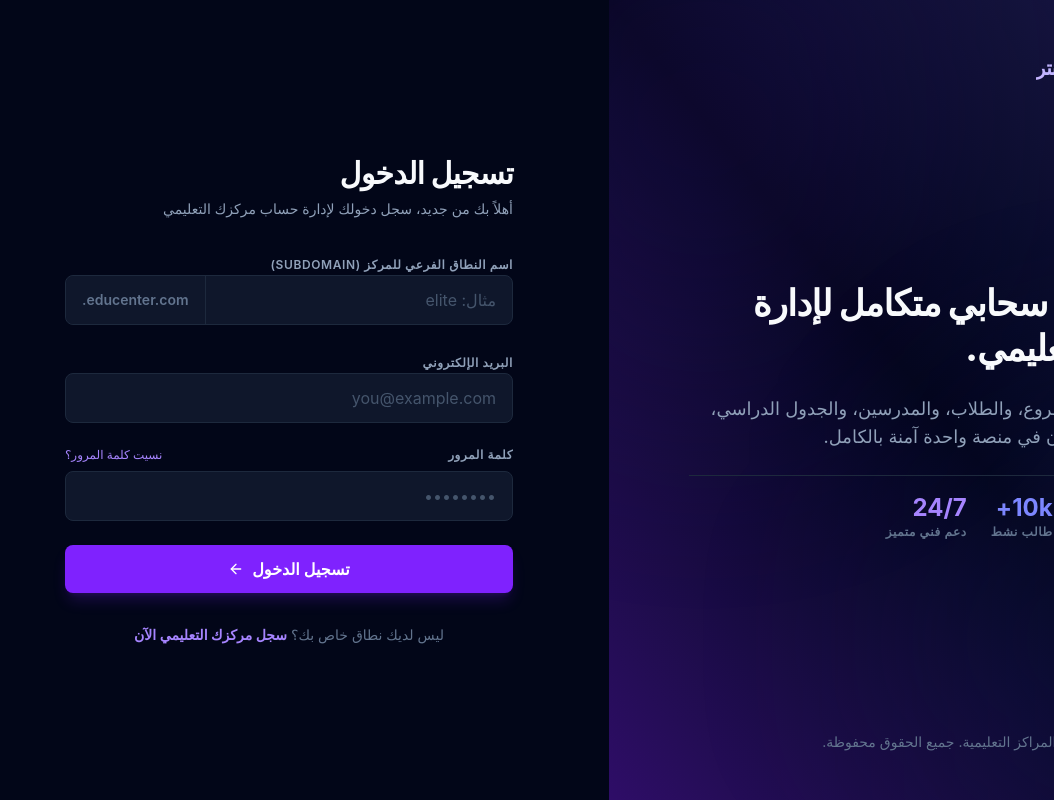
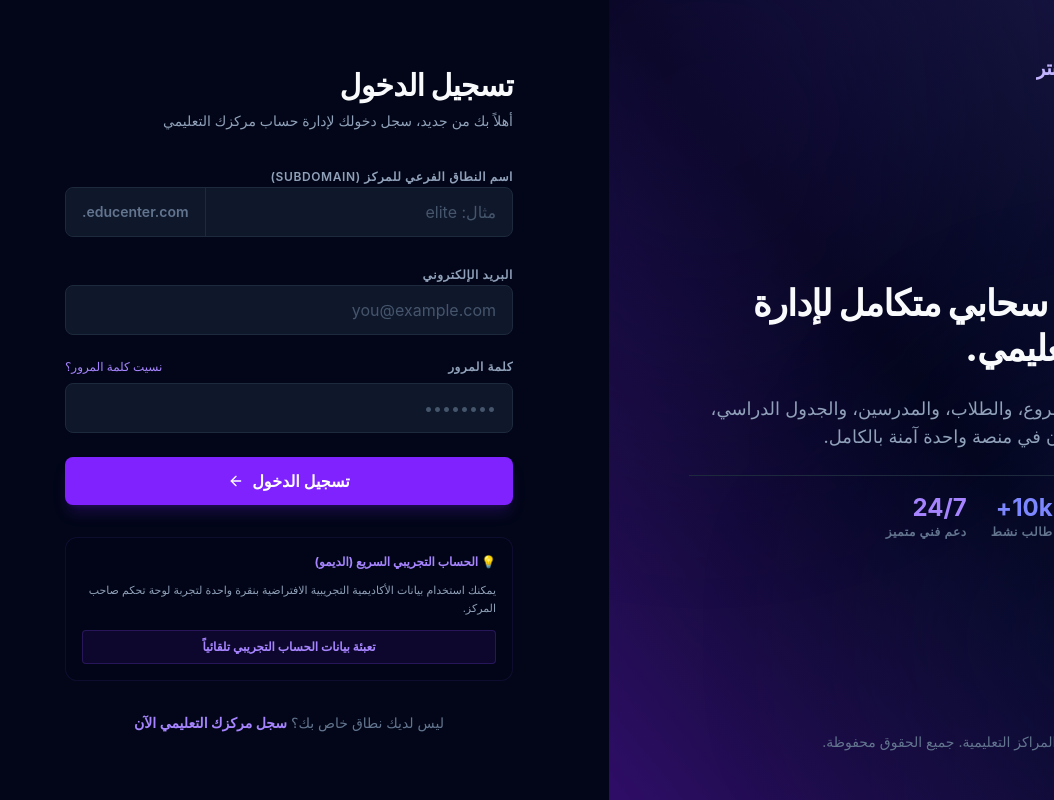
Before and after one commit to aliabdelazim7/educenter, a React (Vite) app in the folder frontend/: page /login in a window 1280 px wide. Shown: the whole page, without its empty margins (226-1280 px from the left). Built offline with nearby package versions, Linux system fonts and the light colour scheme; no server answers.

Commit message:
feat: add quick demo credentials card on Login page

```diff
--- a/frontend/src/pages/Login.tsx
+++ b/frontend/src/pages/Login.tsx
@@ -15,6 +15,12 @@ export const Login: React.FC = () => {
 
   // Retrieve redirect path from router state or default to dashboard
   const from = (location.state as any)?.from?.pathname || '/dashboard'
+
+  const handleFillDemo = () => {
+    setSubdomain('elite')
+    setEmail('admin@elite.com')
+    setPassword('password')
+  }
 
   const handleSubmit = async (e: React.FormEvent) => {
     e.preventDefault()
@@ -173,6 +179,21 @@ export const Login: React.FC = () => {
             </button>
           </form>
 
+          {/* Quick Demo Login Box */}
+          <div className="rounded-xl border border-slate-900 bg-slate-950/40 p-4 border-violet-500/10 text-right space-y-3">
+            <p className="text-xs font-bold text-violet-400">💡 الحساب التجريبي السريع (الديمو)</p>
+            <p className="text-[11px] text-slate-400 leading-relaxed">
+              يمكنك استخدام بيانات الأكاديمية التجريبية الافتراضية بنقرة واحدة لتجربة لوحة تحكم صاحب المركز.
+            </p>
+            <button
+              type="button"
+              onClick={handleFillDemo}
+              className="w-full py-2 rounded bg-violet-600/10 hover:bg-violet-600/25 border border-violet-500/20 hover:border-violet-500/40 text-xs font-bold text-violet-400 transition-all cursor-pointer"
+            >
+              تعبئة بيانات الحساب التجريبي تلقائياً
+            </button>
+          </div>
+
           <p className="text-center text-sm text-slate-500">
             ليس لديك نطاق خاص بك؟{' '}
             <Link to="/register" className="font-semibold text-violet-400 hover:text-violet-300">
```
